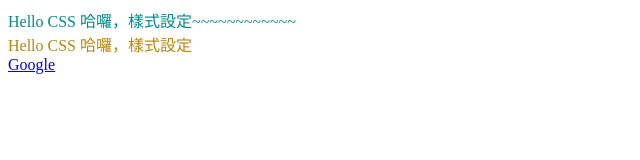
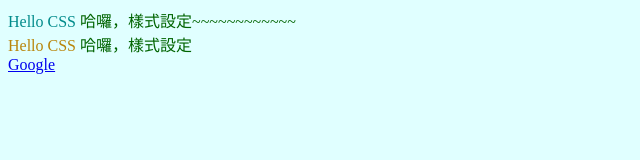
Before and after one commit to ververnaw/ververnaw.github.io, a plain HTML site: page index.html in a window 1280 px wide. Shown: the whole page, without its empty margins (0-640 px from the left). Drawn offline with Linux system fonts and the light colour scheme.

Commit message:
Update index.html

```diff
--- a/index.html
+++ b/index.html
@@ -2,7 +2,8 @@
     <style>
         #s1{color:darkcyan; font-family:'微軟正黑體';}
         #s2{color:darkgoldenrod;}
-        #s3{background-color: lightcyan;}
+        span{color:darkgreen}
+        body{background-color: lightcyan;}
     </style>
     <body>
         <div id="s1">Hello CSS <span>哈囉，樣式設定~~~~~~~~~~~~</span></div>
```
